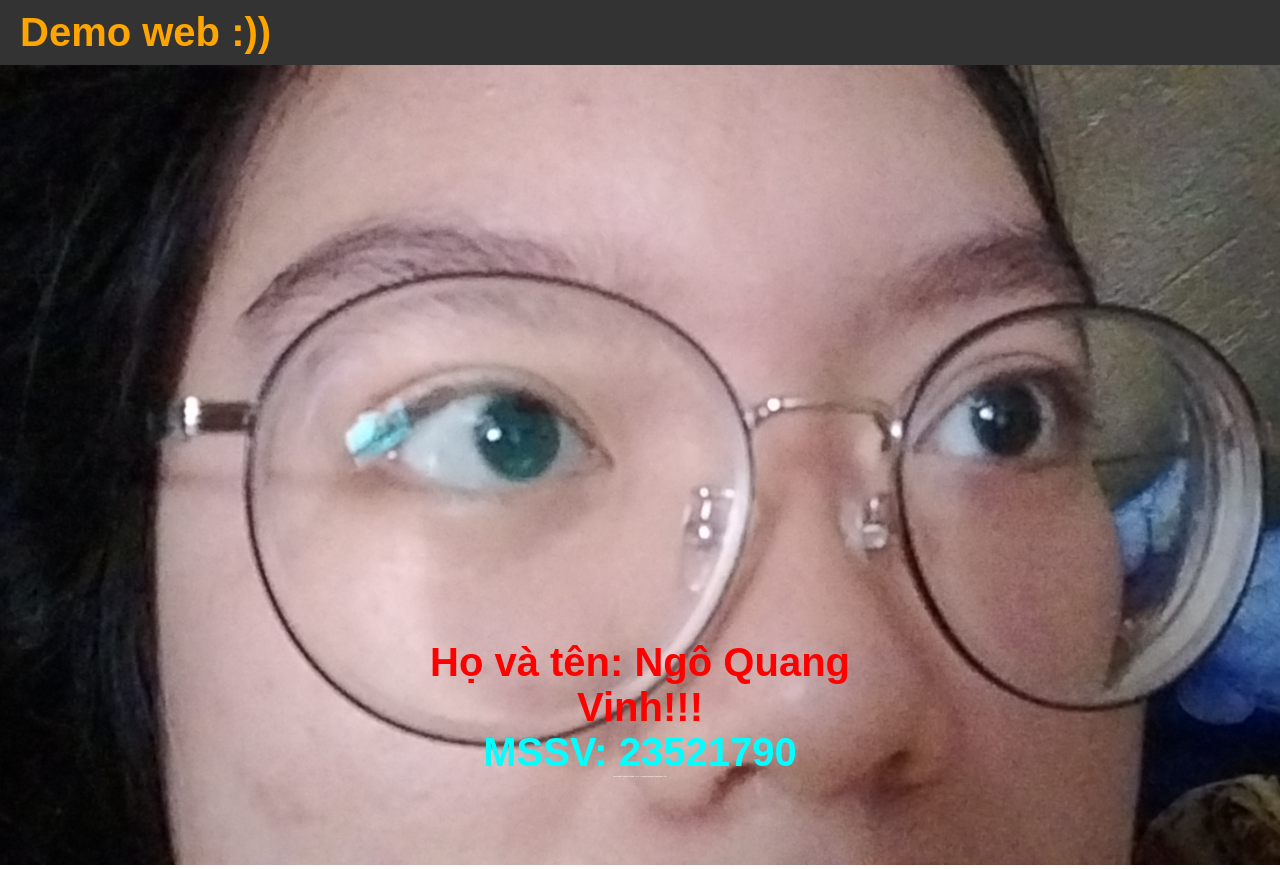
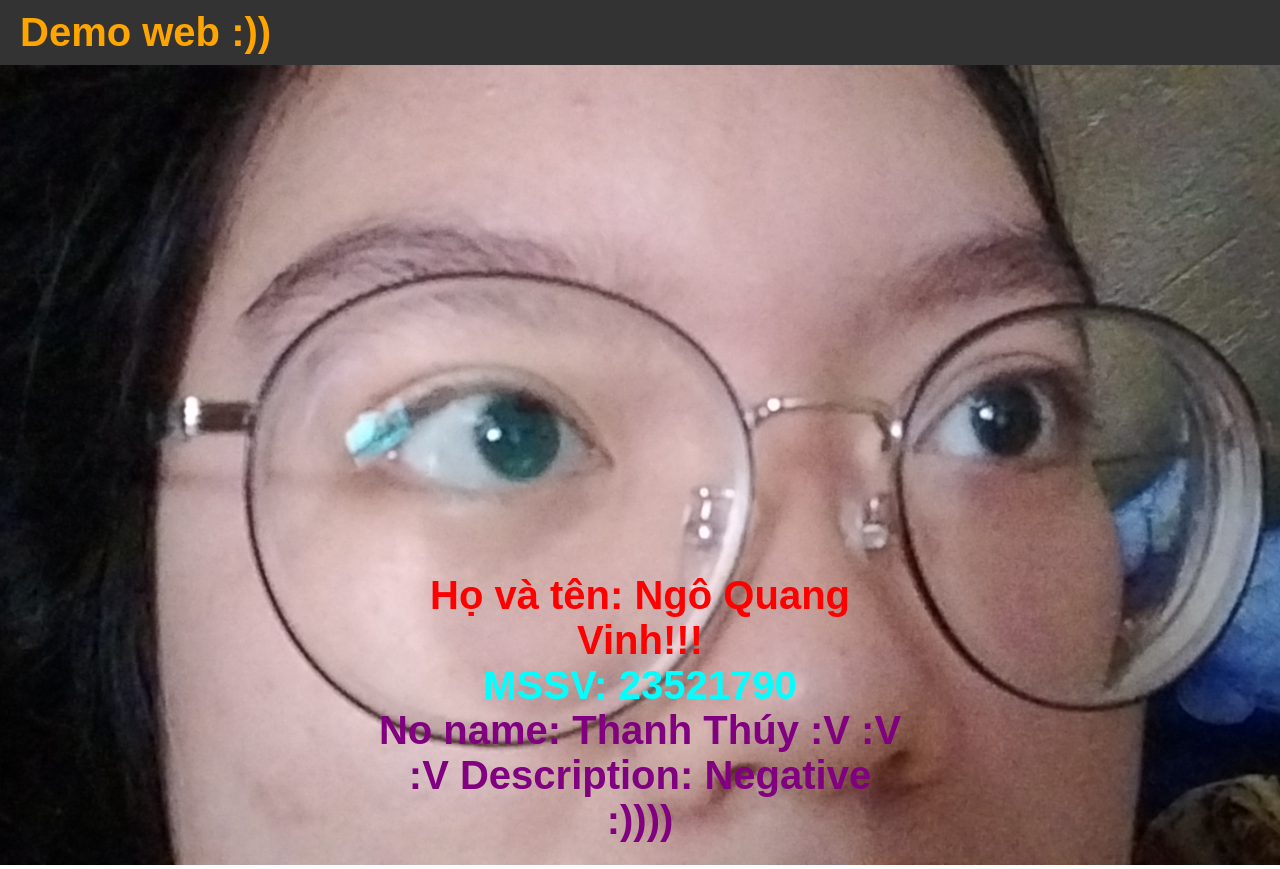
Before and after one commit to ngoquangvinh/WebLab02, a plain HTML site: page index.html in a window 1280 px wide. Drawn offline with Linux system fonts and the light colour scheme.

Commit message:
Update index.html

```diff
--- a/index.html
+++ b/index.html
@@ -40,7 +40,8 @@
 		{
 		margin: 0;
 		padding: 0 50px;
-		font-size: 2px;
+		font-size: 40px;
+		color: purple;
 		}
 		.center
 		{
```
